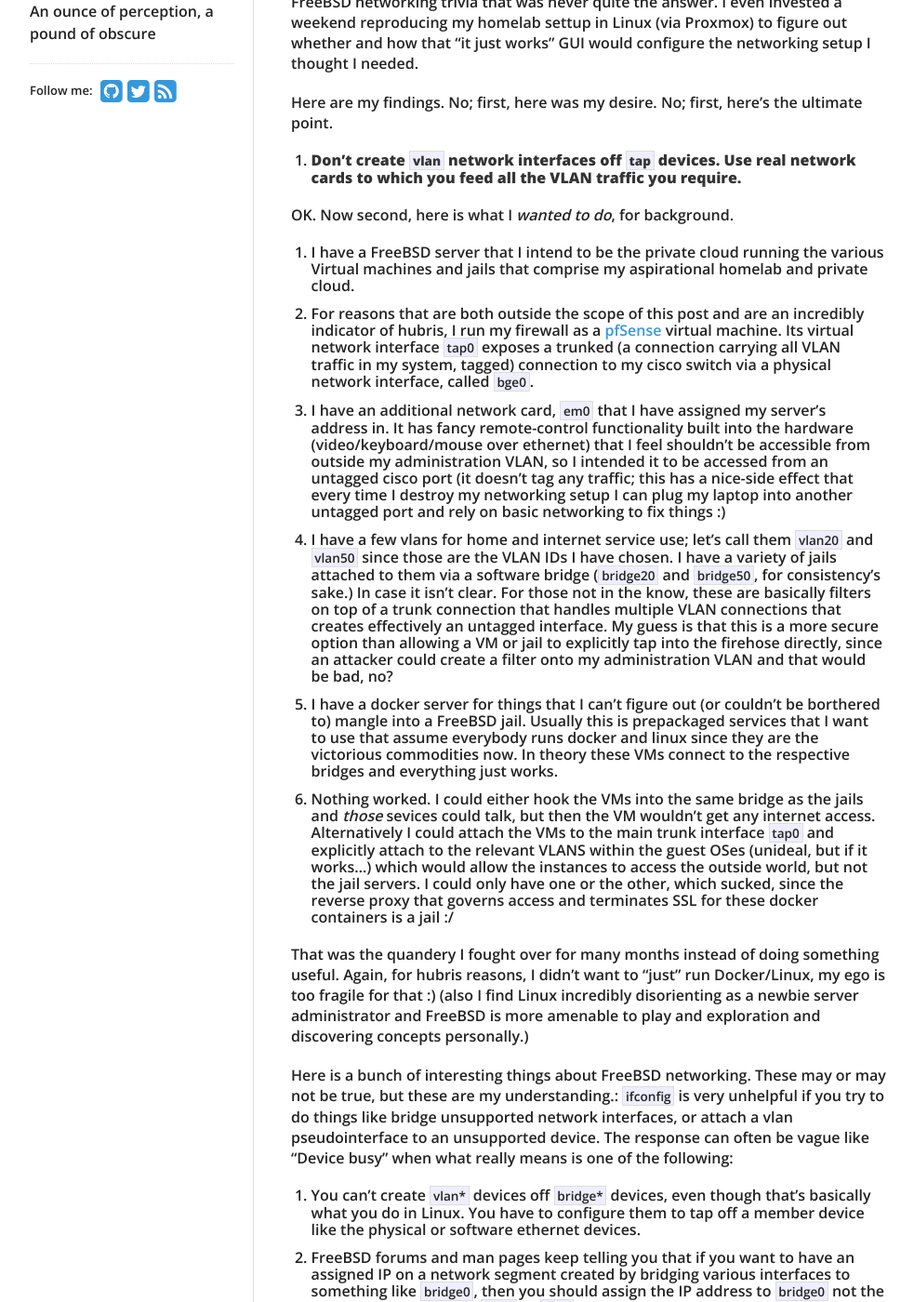
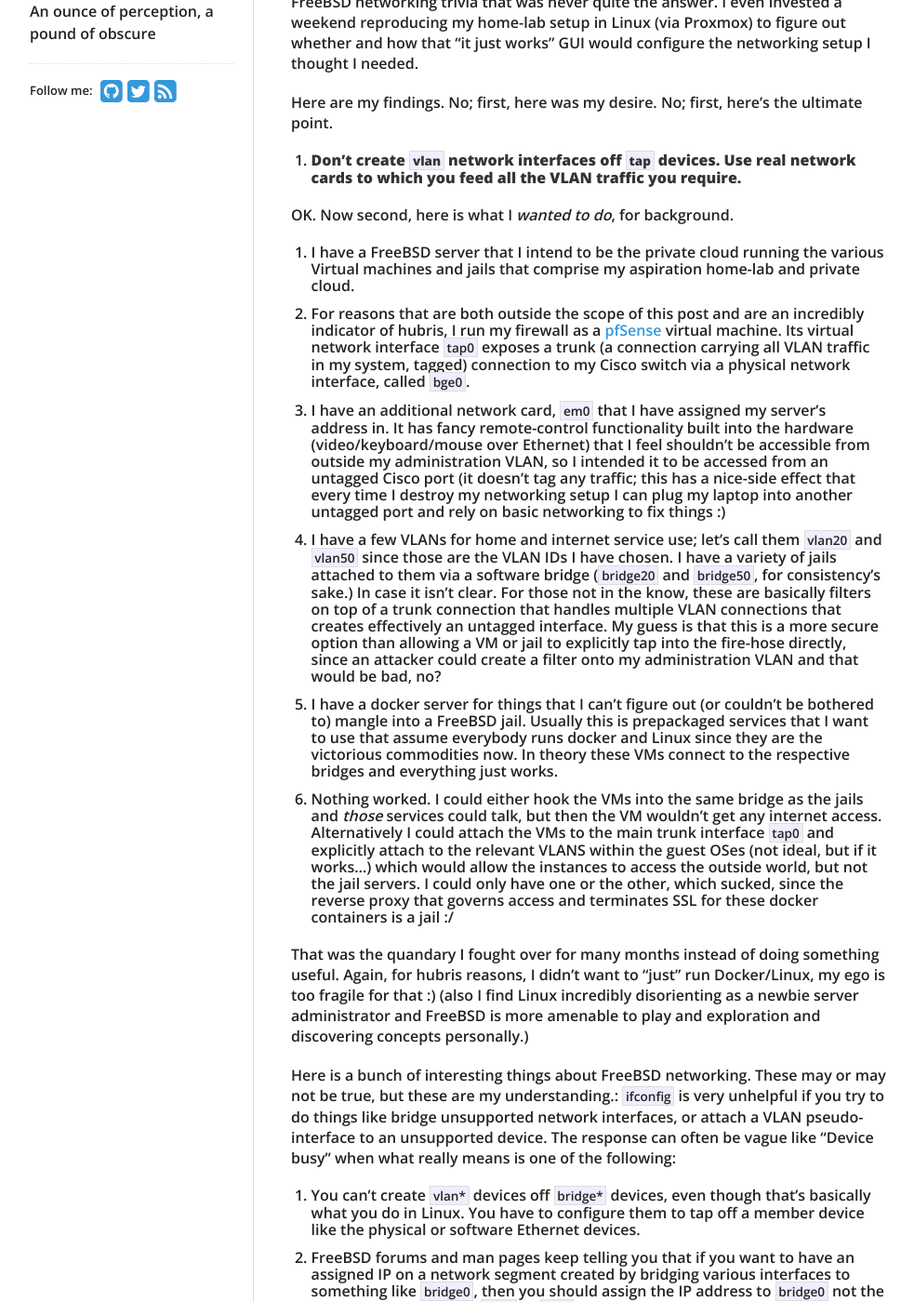
Before and after one commit to RobotDisco/robotdisco.github.com, a Jekyll site: the page built from _posts/2017-12-29-vlans-and-bridges-and-taps-and-jails-in-freebsd.md, in a window 1280 px wide and 1400 px high, scrolled down 297 px. Shown: the whole window at 93% size, without its empty margins (138-1121 px from the left). Built offline with Jekyll 4.4.1, drawn with Linux system fonts in a browser that asks for light colours; nearby versions of some CDN libraries; some of the changed text lies outside the part shown.

Commit message:
Spellchecked FreeBSD/VLAN post

```diff
--- a/_posts/2017-12-29-vlans-and-bridges-and-taps-and-jails-in-freebsd.md
+++ b/_posts/2017-12-29-vlans-and-bridges-and-taps-and-jails-in-freebsd.md
@@ -5,49 +5,49 @@
 
 ---
 
-This is sort of an embarassing post; I've struggled for months (one could say, I had a _devil of a time_) fuguring out something that ought to be very trivial in FreeBSD; that is, how do I have VMs running in bhyve and jails talking to eacher and reachable from the outside world based on vlans?
+This is sort of an embarrassing post; I've struggled for months (one could say, I had a _devil of a time_) figuring out something that ought to be very trivial in FreeBSD; that is, how do I have VMs running in bhyve and jails talking to each other and reachable from the outside world based on VLANs?
 
-The good news is I ended up scouring the internet to find lots of interesting FreeBSD networking trivia that was never quite the answer. I even invested a weekend reproducing my homelab settup in Linux (via Proxmox) to figure out whether and how that "it just works" GUI would configure the networking setup I thought I needed.
+The good news is I ended up scouring the internet to find lots of interesting FreeBSD networking trivia that was never quite the answer. I even invested a weekend reproducing my home-lab setup in Linux (via Proxmox) to figure out whether and how that "it just works" GUI would configure the networking setup I thought I needed.
 
 Here are my findings. No; first, here was my desire. No; first, here's the ultimate point.
 
 1. **Don't create `vlan` network interfaces off `tap` devices. Use real network cards to which you feed all the VLAN traffic you require.**
 
 OK. Now second, here is what I _wanted to do_, for background.
-1. I have a FreeBSD server that I intend to be the private cloud running the various Virtual machines and jails that comprise my aspirational homelab and private cloud.
-2. For reasons that are both outside the scope of this post and are an incredibly indicator of hubris, I run my firewall as a [pfSense](https://www.pfsense.org/) virtual machine. Its virtual network interface `tap0` exposes a trunked (a connection carrying all VLAN traffic in my system, tagged) connection to my cisco switch via a physical network interface, called `bge0`.
-3. I have an additional network card, `em0` that I have assigned my server's address in. It has fancy remote-control functionality built into the hardware (video/keyboard/mouse over ethernet) that I feel shouldn't be accessible from outside my administration VLAN, so I intended it to be accessed from an untagged cisco port (it doesn't tag any traffic; this has a nice-side effect that every time I destroy my networking setup I can plug my laptop into another untagged port and rely on basic networking to fix things :)
-4. I have a few vlans for home and internet service use; let's call them `vlan20` and `vlan50` since those are the VLAN IDs I have chosen. I have a variety of jails attached to them via a software bridge (`bridge20` and `bridge50`, for consistency's sake.) In case it isn't clear. For those not in the know, these are basically filters on top of a trunk connection that handles multiple VLAN connections that creates effectively an untagged interface. My guess is that this is a more secure option than allowing a VM or jail to explicitly tap into the firehose directly, since an attacker could create a filter onto my administration VLAN and that would be bad, no?
-5. I have a docker server for things that I can't figure out (or couldn't be borthered to) mangle into a FreeBSD jail. Usually this is prepackaged services that I want to use that assume everybody runs docker and linux since they are the victorious commodities now. In theory these VMs connect to the respective bridges and everything just works.
-6. Nothing worked. I could either hook the VMs into the same bridge as the jails and _those_ sevices could talk, but then the VM wouldn't get any internet access. Alternatively I could attach the VMs to the main trunk interface `tap0` and explicitly attach to the relevant VLANS within the guest OSes (unideal, but if it works...) which would allow the instances to access the outside world, but not the jail servers. I could only have one or the other, which sucked, since the reverse proxy that governs access and terminates SSL for these docker containers is a jail :/
+1. I have a FreeBSD server that I intend to be the private cloud running the various Virtual machines and jails that comprise my aspiration home-lab and private cloud.
+2. For reasons that are both outside the scope of this post and are an incredibly indicator of hubris, I run my firewall as a [pfSense](https://www.pfsense.org/) virtual machine. Its virtual network interface `tap0` exposes a trunk (a connection carrying all VLAN traffic in my system, tagged) connection to my Cisco switch via a physical network interface, called `bge0`.
+3. I have an additional network card, `em0` that I have assigned my server's address in. It has fancy remote-control functionality built into the hardware (video/keyboard/mouse over Ethernet) that I feel shouldn't be accessible from outside my administration VLAN, so I intended it to be accessed from an untagged Cisco port (it doesn't tag any traffic; this has a nice-side effect that every time I destroy my networking setup I can plug my laptop into another untagged port and rely on basic networking to fix things :)
+4. I have a few VLANs for home and internet service use; let's call them `vlan20` and `vlan50` since those are the VLAN IDs I have chosen. I have a variety of jails attached to them via a software bridge (`bridge20` and `bridge50`, for consistency's sake.) In case it isn't clear. For those not in the know, these are basically filters on top of a trunk connection that handles multiple VLAN connections that creates effectively an untagged interface. My guess is that this is a more secure option than allowing a VM or jail to explicitly tap into the fire-hose directly, since an attacker could create a filter onto my administration VLAN and that would be bad, no?
+5. I have a docker server for things that I can't figure out (or couldn't be bothered to) mangle into a FreeBSD jail. Usually this is prepackaged services that I want to use that assume everybody runs docker and Linux since they are the victorious commodities now. In theory these VMs connect to the respective bridges and everything just works.
+6. Nothing worked. I could either hook the VMs into the same bridge as the jails and _those_ services could talk, but then the VM wouldn't get any internet access. Alternatively I could attach the VMs to the main trunk interface `tap0` and explicitly attach to the relevant VLANS within the guest OSes (not ideal, but if it works...) which would allow the instances to access the outside world, but not the jail servers. I could only have one or the other, which sucked, since the reverse proxy that governs access and terminates SSL for these docker containers is a jail :/
 
-That was the quandery I fought over for many months instead of doing something useful. Again, for hubris reasons, I didn't want to "just" run Docker/Linux, my ego is too fragile for that :) (also I find Linux incredibly disorienting as a newbie server administrator and FreeBSD is more amenable to play and exploration and discovering concepts personally.)
+That was the quandary I fought over for many months instead of doing something useful. Again, for hubris reasons, I didn't want to "just" run Docker/Linux, my ego is too fragile for that :) (also I find Linux incredibly disorienting as a newbie server administrator and FreeBSD is more amenable to play and exploration and discovering concepts personally.)
 
 Here is a bunch of interesting things about FreeBSD networking. These may or may not be true, but these are my understanding.:
-`ifconfig` is very unhelpful if you try to do things like bridge unsupported network interfaces, or attach a vlan pseudointerface to an unsupported device. The response can often be vague like "Device busy" when what really means is one of the following:
-1. You can't create `vlan*` devices off `bridge*` devices, even though that's basically what you do in Linux. You have to configure them to tap off a member device like the physical or software ethernet devices.
+`ifconfig` is very unhelpful if you try to do things like bridge unsupported network interfaces, or attach a VLAN pseudo-interface to an unsupported device. The response can often be vague like "Device busy" when what really means is one of the following:
+1. You can't create `vlan*` devices off `bridge*` devices, even though that's basically what you do in Linux. You have to configure them to tap off a member device like the physical or software Ethernet devices.
 2. FreeBSD forums and man pages keep telling you that if you want to have an assigned IP on a network segment created by bridging various interfaces to something like `bridge0`, then you should assign the IP address to `bridge0` not the member interfaces like `bge0` or `em0` or what have you. In Linux this makes sense because everything just _works_ (you can attach virtual and real interfaces to bridges just fine, you can tell an interface to only care about a particular VLAN that is being bridged, etc...) In FreeBSD this ends up being a source of confusion because bridges don't support a whole bunch of configuration and you have to perform the configuration on a member.
-3. If I have a VM with an interface called `tap0` and it's attached via physical port `bge0` to a cisco switch, in order to provide a VLAN interface to my jails and VMs I have to derive the `vlan` interface off `tap0` not `bge0`. I guess the bridge is smart enough to not bother passing traffic to the switch if it knows the destination is a virtual device as well. Also this isn't a solution because it turns out to be a lie anyway so this doesn't really matter! For reasons I get to later.
+3. If I have a VM with an interface called `tap0` and it's attached via physical port `bge0` to a Cisco switch, in order to provide a VLAN interface to my jails and VMs I have to derive the `vlan` interface off `tap0` not `bge0`. I guess the bridge is smart enough to not bother passing traffic to the switch if it knows the destination is a virtual device as well. Also this isn't a solution because it turns out to be a lie anyway so this doesn't really matter! For reasons I get to later.
 4. So the way VLAN tagging works is that a network connection carrying multiple VLANs worth of traffic tags each packet with an additional 4 byte(?) tag indicating what VLAN the network is for. Normally we assume internet packets are 1500 bytes (this is user configurable but that's not relevant since all devices need to match this value which is called MTU which I won't bother explaining.) I don't know if is invisibly handled at a lower hardware level (apparently the layer underneath, internet frames, are larger, 1522 bytes or something, because they contain the internet protocol payload + their own data)
 5. When you create a `vlan0` device off a real interface like `bge0` or `em0` (the `bge` and `em` indicate the network card chip, Broadcom and Intel in this case BTW) the resulting untagged VLAN device `vlan0` still has a MTU aka packet size of 1500. Is this normally interesting? I don't know. BUT!
-6. When you create a `vlan0` device off a virtual interface like `tap0` the resulting pseudointerface's MTU is 1496. This implies maybe that we're shaving off the tag and the sacrifice we make is 4 bytes a packet that would otherwise be used for real internet traffic? That seems reasonable, one would think ... but again, this is a lie for reasons I will get to :)
-7. If you add interfaces to a bridge device, all of the MTU values of the various interfaces have to be the same. This makes sense in my head. This means that one of these `vlan0` devices created off a `tap0` device won't be bridgable to a network device with an MTU of 1500 since `vlan0` will have an MTU of 1496. OK, in the case where all of my other bridge members are jails or VMs, I guess it's only fair to change their MTUs with the command `ifconfig bridge0 mtu 1496` and `ifconfig tap1 mtu 1496` and such? Again, this is a lie :)
-8. The lie revealed! It turns out that creating a `vlan0` device off a `tap0` device just winds up in some kind of broken zombie network connection that FreeBSD seems to be okay with but no actual traffic passes through! I ran various network diagnostic tooks and would see traffic go out the `vlan0` connection but never make it to the trunked connection or to the router or to the jail or what have you! And yet, when I created the `vlan0` off a real device like `em0` or `bge0`, everything worked fine! That was what solved my problem.
+6. When you create a `vlan0` device off a virtual interface like `tap0` the resulting pseudo-interface's MTU is 1496. This implies maybe that we're shaving off the tag and the sacrifice we make is 4 bytes a packet that would otherwise be used for real internet traffic? That seems reasonable, one would think ... but again, this is a lie for reasons I will get to :)
+7. If you add interfaces to a bridge device, all of the MTU values of the various interfaces have to be the same. This makes sense in my head. This means that one of these `vlan0` devices created off a `tap0` device won't be bridgeable to a network device with an MTU of 1500 since `vlan0` will have an MTU of 1496. OK, in the case where all of my other bridge members are jails or VMs, I guess it's only fair to change their MTUs with the command `ifconfig bridge0 mtu 1496` and `ifconfig tap1 mtu 1496` and such? Again, this is a lie :)
+8. The lie revealed! It turns out that creating a `vlan0` device off a `tap0` device just winds up in some kind of broken zombie network connection that FreeBSD seems to be okay with but no actual traffic passes through! I ran various network diagnostic tools and would see traffic go out the `vlan0` connection but never make it to the trunk connection or to the router or to the jail or what have you! And yet, when I created the `vlan0` off a real device like `em0` or `bge0`, everything worked fine! That was what solved my problem.
 
-So in short, don't create `vlan0` off `tap` devices :) I would like to think this is a bug but I have no idea how to even go reporting this. I kind of feel annoyed that my management ethernet port now receives two other VLAN segments which I worry means that some jerk could exploit the NIC's remote-control features if they exploited enough of my internet services stack, but I could also just buy another network card and deal with it that way.
+So in short, don't create `vlan0` off `tap` devices :) I would like to think this is a bug but I have no idea how to even go reporting this. I kind of feel annoyed that my management Ethernet port now receives two other VLAN segments which I worry means that some jerk could exploit the NIC's remote-control features if they exploited enough of my internet services stack, but I could also just buy another network card and deal with it that way.
 
 Lastly, here's a few capsule summaries of:
 
 **The FreeBSD config I wanted**
-1. A `bridge0` containing `tap0`, my router VM's networking pseudo-device and `bge0`, my physical uplink to my cisco switch.
+1. A `bridge0` containing `tap0`, my router VM's networking pseudo-device and `bge0`, my physical uplink to my Cisco switch.
 2. An `em0` device that exclusively serves out administrative traffic off VLAN 10 (and doesn't realize it's on a VLAN, the Cisco switch sneakily handles that.)
-2. A `vlan20` and `vlan50`, tapping off `tap0`, creating untagged segments for my home and internet services (webapps, etc...)
-3. A bridge `bridge20` containing `vlan20` and whatever jail and VM interfaces neeeded to be on VLAN segment 20.
+2. A `vlan20` and `vlan50`, tapping off `tap0`, creating untagged segments for my home and internet services (web-apps, etc...)
+3. A bridge `bridge20` containing `vlan20` and whatever jail and VM interfaces needed to be on VLAN segment 20.
 4. A bridge `bridge50` containing `vlan50` and whatever jail and VM interfaces needed to be on VLAN segment 50.
 
 **The FreeBSD config I wound up with**
-1. A `bridge0` containing `tap0`, my router VM's networking pseudo-device and `bge0`, my physical uplink to my cisco switch.
-2. An `em0` device that receives VLAN 10 untagged (also tagged, but again, assuming VLAN 10 as the untagged default is nice when I screw up my config as I usually do) but also recieves VLAN 20 and VLAN 50 tagged.
-2. A `vlan20` and `vlan50`, tapping off `em0`, creating untagged segments for my home and internet services (webapps, etc...)
-3. A bridge `bridge20` containing `vlan20` and whatever jail and VM interfaces neeeded to be on VLAN segment 20.
+1. A `bridge0` containing `tap0`, my router VM's networking pseudo-device and `bge0`, my physical uplink to my Cisco switch.
+2. An `em0` device that receives VLAN 10 untagged (also tagged, but again, assuming VLAN 10 as the untagged default is nice when I screw up my config as I usually do) but also receives VLAN 20 and VLAN 50 tagged.
+2. A `vlan20` and `vlan50`, tapping off `em0`, creating untagged segments for my home and internet services (web-apps, etc...)
+3. A bridge `bridge20` containing `vlan20` and whatever jail and VM interfaces needed to be on VLAN segment 20.
 4. A bridge `bridge50` containing `vlan50` and whatever jail and VM interfaces needed to be on VLAN segment 50.
```
